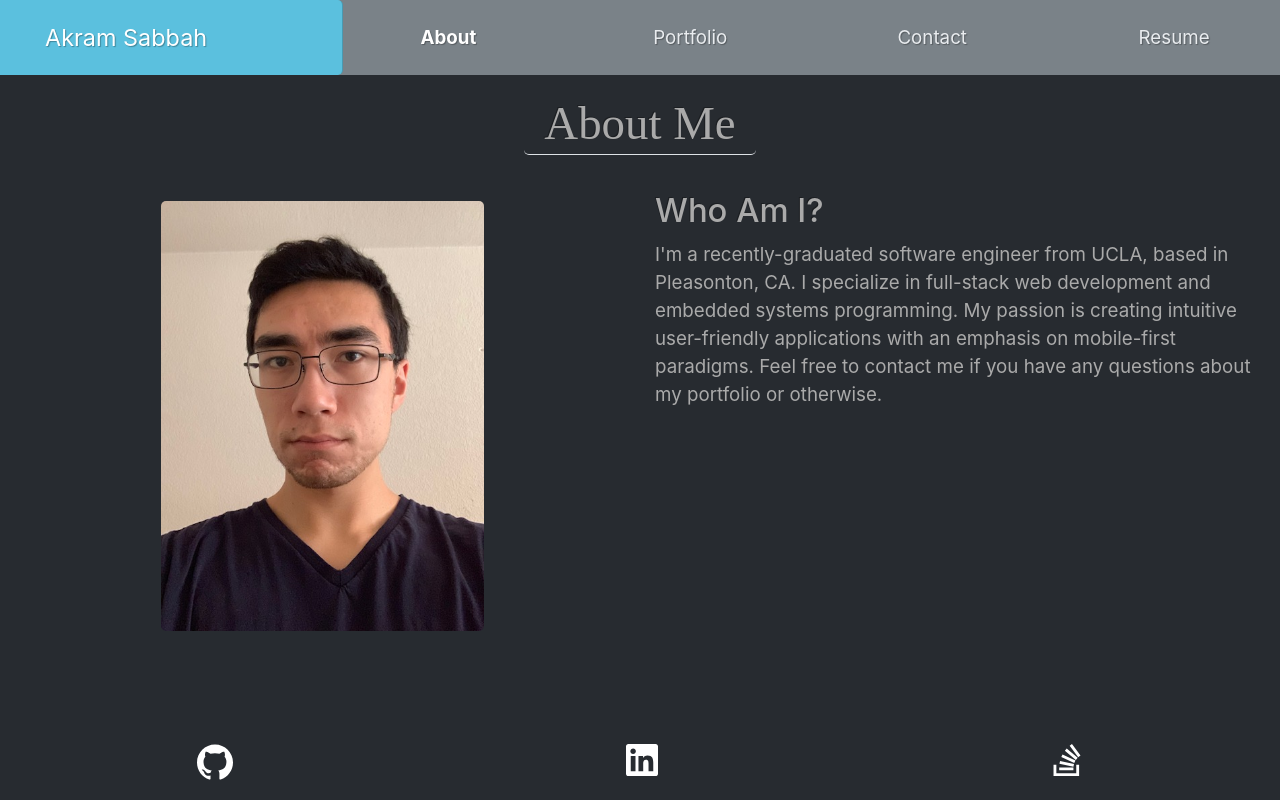
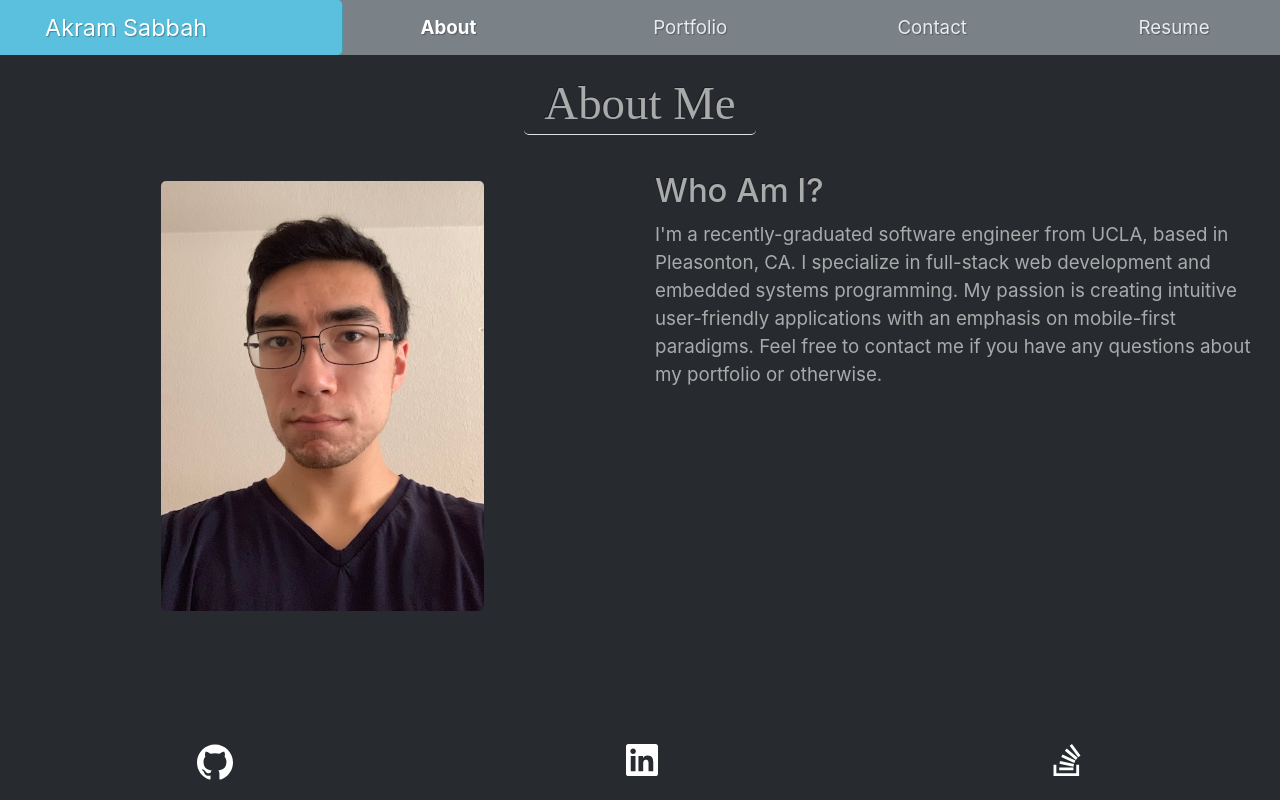
Before and after one commit to akramsabbah9/react-portfolio, a React (Create React App) app: page / in a window 1280 px wide. Shown: the top 800 px of the page. Built offline with nearby package versions, Linux system fonts and the light colour scheme.

Commit message:
shortened navbar vertical padding

```diff
--- a/src/components/Header/index.js
+++ b/src/components/Header/index.js
@@ -7,7 +7,7 @@ function Header({ sections, current, setCurrent }) {
     return (
         <header>
             <Navbar className="bg-secondary justify-content-center border-0 rounded-0 p-0 mb-3 flex-wrap row">
-                <Navbar.Brand className="text-white bg-info pt-3 pb-3 pl-5 pr-5 m-0 h-100 rounded-right col-lg">Akram Sabbah</Navbar.Brand>
+                <Navbar.Brand className="text-white bg-info pt-2 pb-2 pl-5 pr-5 m-0 h-100 rounded-right col-lg">Akram Sabbah</Navbar.Brand>
                 <Nav sections={sections} current={current} setCurrent={setCurrent} />
             </Navbar>
         </header>
--- a/src/components/Nav/index.js
+++ b/src/components/Nav/index.js
@@ -6,7 +6,7 @@ function MNav(props) {
     const {sections = [], current, setCurrent} = props;
 
     return (
-        <Nav className="w-100 pt-3 pb-3 justify-content-around text-light col-lg-9 row">
+        <Nav className="pt-2 pb-2 justify-content-around text-light col-lg-9 row flex-nowrap">
             {sections.map(section => (
                 <Nav.Item
                     key={section.name}
```
